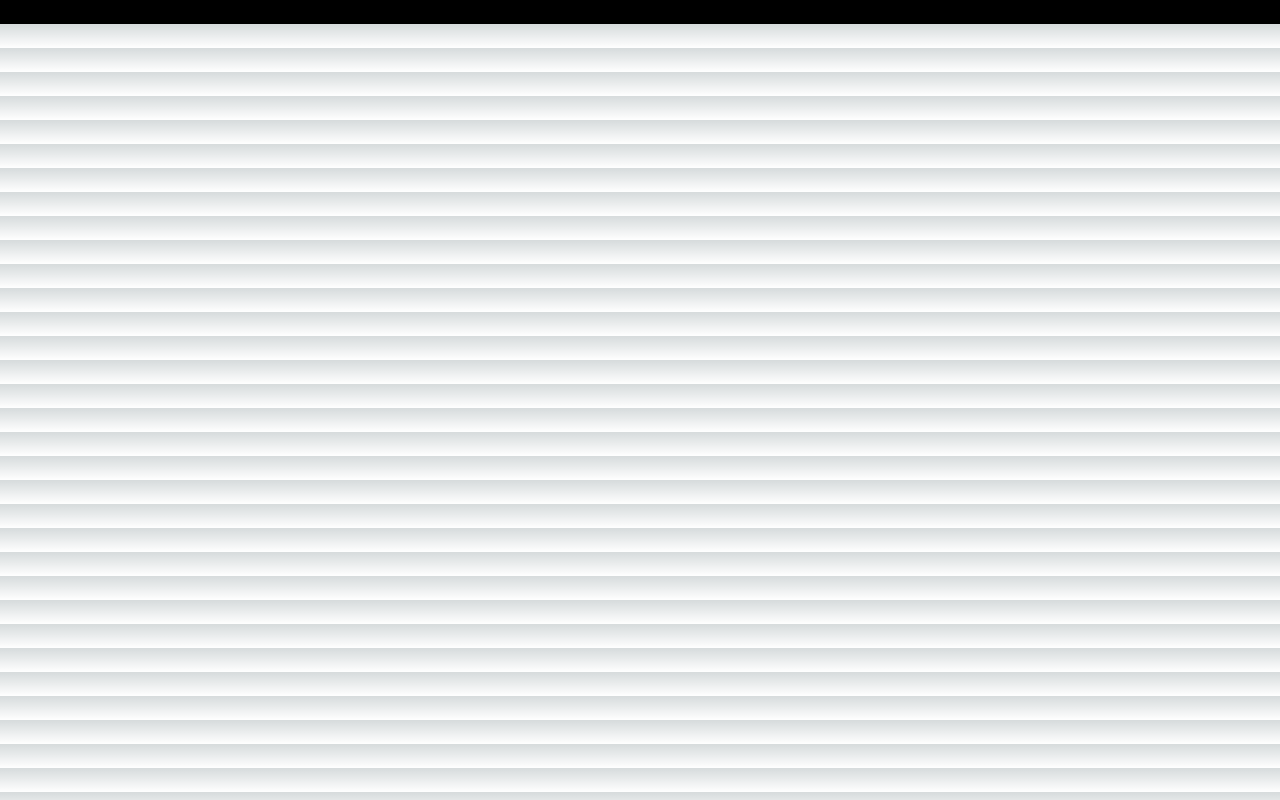
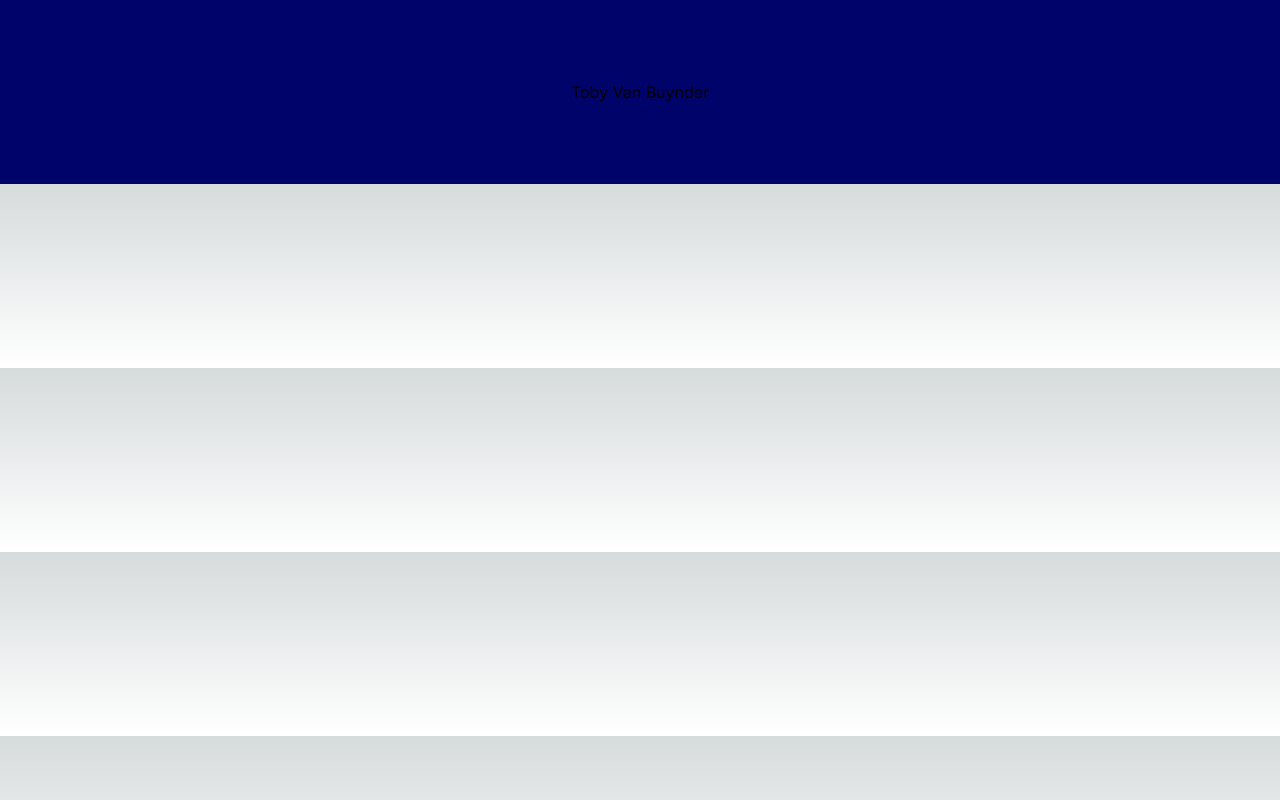
Before and after one commit to TobyVanBuynder/tobyvanbuynder.com, a Next.js app: page / in a window 1280 px wide. Built offline with nearby package versions, Linux system fonts and the light colour scheme.

Commit message:
Moved heading into Hero component + apply new black color

```diff
--- a/app/page.tsx
+++ b/app/page.tsx
@@ -1,8 +1,10 @@
+import Hero from "@/components/Hero";
+
 export default function Home() {
   return (
-    <main className="relative bg-black">
-      <div>
-        <h1 className="text-center">Toby Van Buynder</h1>
+    <main className="relative bg-black-100 flex justify-center items-center flex-col overflow-hidden mx-auto sm:px-10 px-5">
+      <div className="max-w-7xl w-full">
+        <Hero />
       </div>
     </main>
   );
--- /dev/null
+++ b/components/Hero.tsx
@@ -0,0 +1,11 @@
+import React from 'react'
+
+const Hero = () => {
+  return (
+    <div className="pb-20 pt-20">
+        <h1 className="text-center">Toby Van Buynder</h1>
+    </div>
+  )
+}
+
+export default Hero
```
